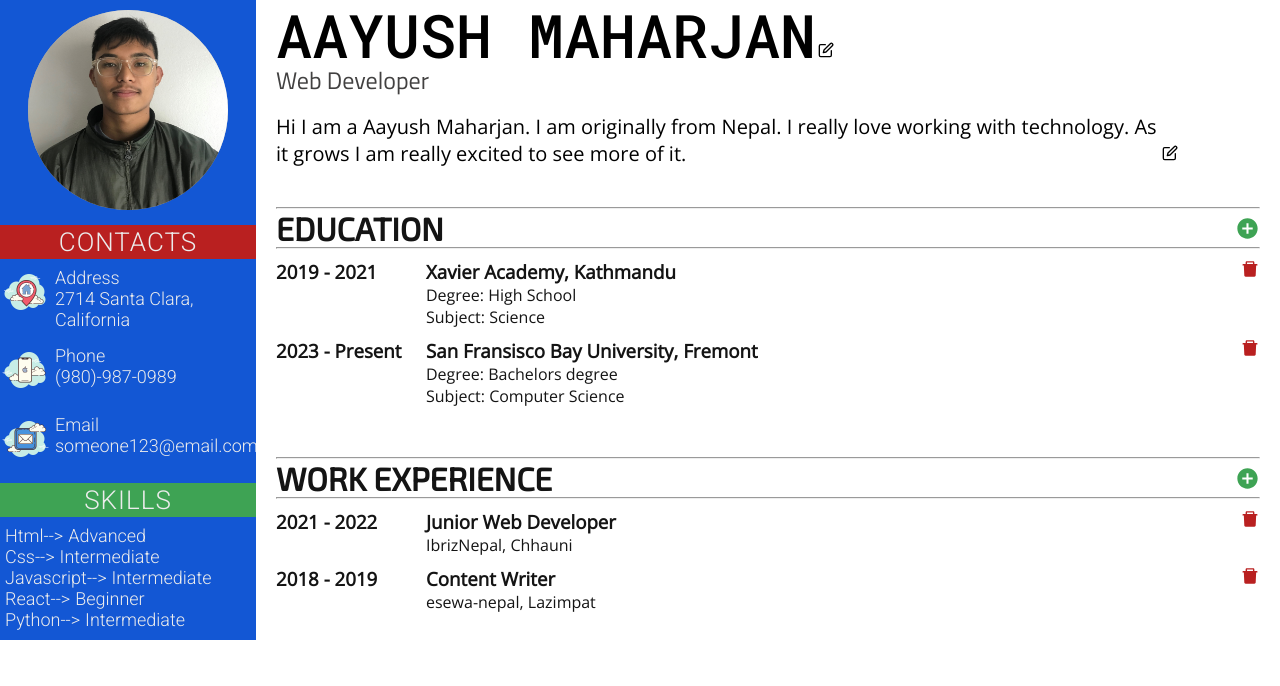
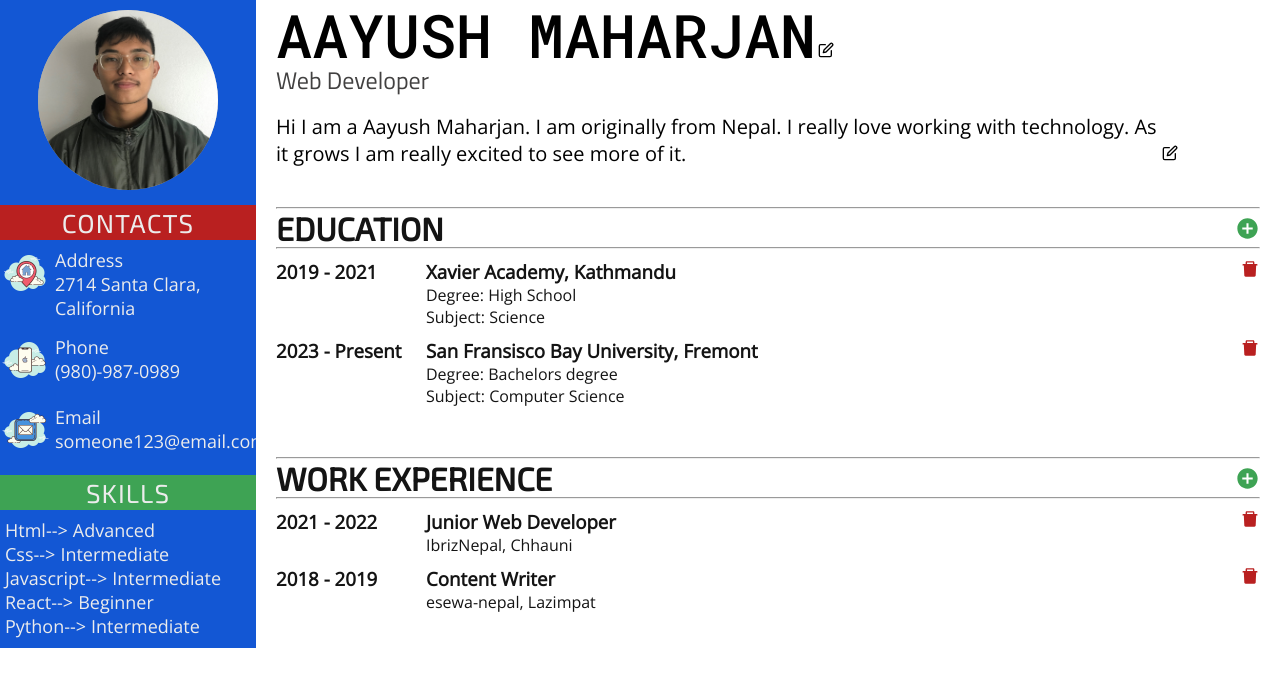
Before and after one commit to Aayush99910/Cv-Generator, a React (Vite) app: page / in a window 1280 px wide. Shown: the top 686 px of the page. Built offline with nearby package versions, Linux system fonts and the light colour scheme.

Commit message:
adding new background color and font styles

```diff
--- a/src/components/LeftSide/Contact/Contact.css
+++ b/src/components/LeftSide/Contact/Contact.css
@@ -1,6 +1,11 @@
+.contact-container {
+    font-family: 'Exo 2', sans-serif;
+}
+
 .contact-card {
     display: flex;
     margin-bottom: 15px;
+    font-family: 'Open Sans', sans-serif;
 }
 
 .contact-card img {
--- a/src/components/LeftSide/Photo/Photo.css
+++ b/src/components/LeftSide/Photo/Photo.css
@@ -6,8 +6,8 @@
 }
 
 .user-photo {
-    height: 200px;
-    width: 200px;
+    height: 180px;
+    width: 180px;
     border-radius: 50%;
     background-color: rgb(177, 177, 177);
 }
--- a/src/components/LeftSide/Skill/Skill.css
+++ b/src/components/LeftSide/Skill/Skill.css
@@ -1,3 +1,8 @@
+.skill-container {
+    font-family: 'Exo 2', sans-serif;
+}
+
 .skill-card-container {
     display: flex;
+    font-family: 'Open Sans', sans-serif;
 }
--- a/src/index.css
+++ b/src/index.css
@@ -10,6 +10,8 @@
     --small-device-right-container-width: 60%;
     --red-color: #B92020;
     --green-color: #3EA354;
+    --left-container-bg-color: #2B3467;
+    --h3-background-color: #2B3467;
 }
 
 * {
```
